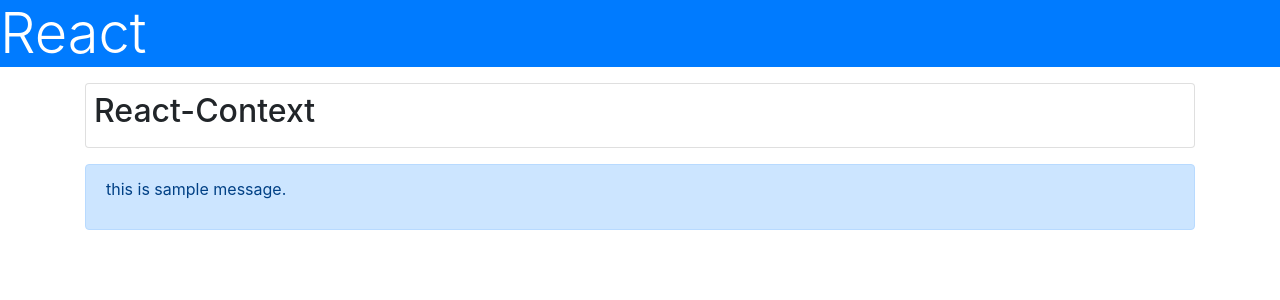
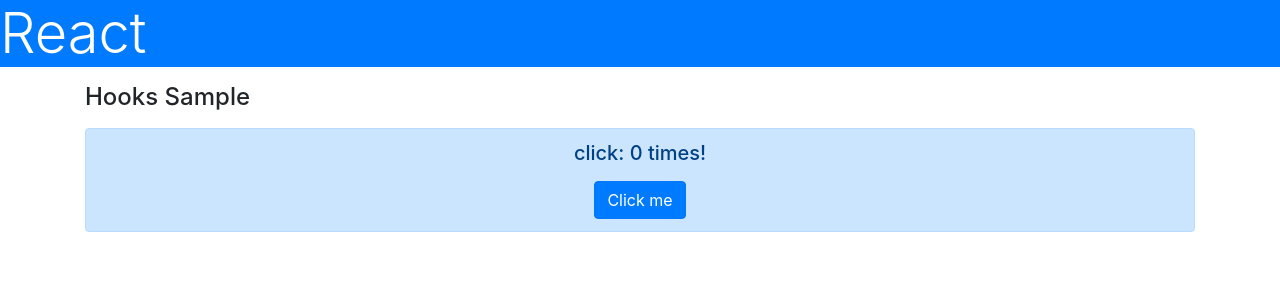
Before and after one commit to nagi125/test-react-bootstrap, a React (Create React App) app: page / in a window 1280 px wide. Shown: the top 300 px of the page. Built offline with nearby package versions, Linux system fonts and the light colour scheme.

Commit message:
Hooks State操作サンプル追加

```diff
--- a/src/App.js
+++ b/src/App.js
@@ -1,9 +1,34 @@
 import 'bootstrap/dist/css/bootstrap.min.css'
 import './App.css'
 
-import React, { Component } from 'react'
+import React, { Component, useState } from 'react'
 import { Button } from 'react-bootstrap'
 
+function App() {
+  const [count, setCount] = useState(0)
+  const clickFunc = () => {
+    setCount(count + 1)
+  }
+
+  return (
+      <React.Fragment>
+        <h1 className="bg-primary text-white display-4">React</h1>
+        <div className="container">
+          <h4 className="my-3">Hooks Sample</h4>
+          <div className="alert alert-primary text-center">
+            <p className="h5 mb-3">click: {count} times!</p>
+            <div>
+              <button className="btn btn-primary" onClick={clickFunc}>Click me</button>
+            </div>
+          </div>
+        </div>
+      </React.Fragment>
+  )
+}
+
+
+
+// contextTypeを使ったサンプル
 let data = {
   title: 'React-Context',
   message: 'this is sample message.'
@@ -11,7 +36,7 @@
 
 const SampleContext = React.createContext(data)
 
-class App extends Component {
+class sample3 extends Component {
   render(){
     return(
         <React.Fragment>
```
Lines whose indentation alone changed are shown as unchanged.
